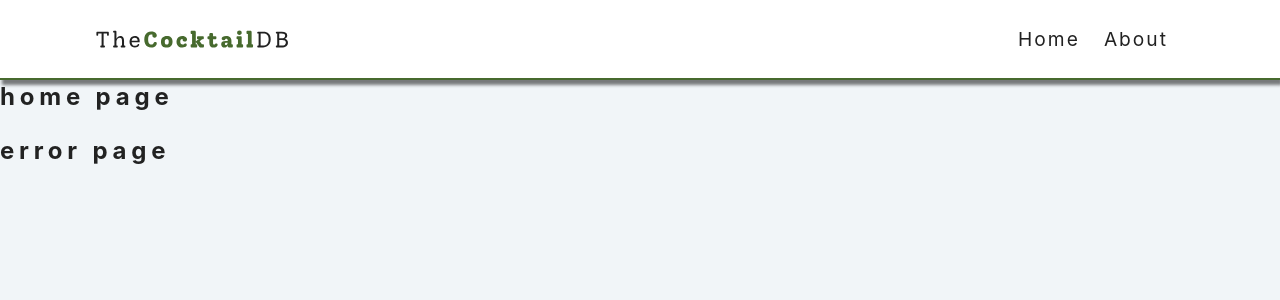
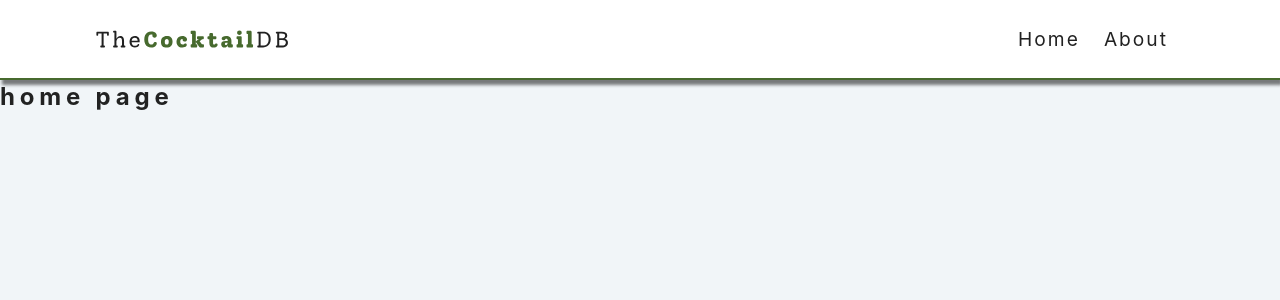
Before and after one commit to co-bby/Cocktails, a React (Create React App) app: page / in a window 1280 px wide. Shown: the top 300 px of the page. Built offline with nearby package versions, Linux system fonts and the light colour scheme.

Commit message:
error page setup

```diff
--- a/src/App.js
+++ b/src/App.js
@@ -11,20 +11,20 @@
   return (
     <Router>
       <Navbar />
-      <switch>
+      <Switch>
         <Route exact path="/">
           <Home />
         </Route>
-        <Route exact path="/about">
+        <Route path="/about">
           <About />
         </Route>
-        <Route exact path="/cocktail/:id">
+        <Route path="/cocktail/:id">
           <SingleCocktail />
         </Route>
-        <Route exact path="*">
+        <Route path="*">
           <Error />
         </Route>
-      </switch>
+      </Switch>
     </Router>
   )
 }
--- a/src/pages/Error.js
+++ b/src/pages/Error.js
@@ -1,11 +1,16 @@
-import React from 'react'
-import { Link } from 'react-router-dom'
+import React from "react"
+import { Link } from "react-router-dom"
 
 const Error = () => {
   return (
-    <div>
-      <h2>error page</h2>
-    </div>
+    <section className="error-page section">
+      <div className="error-container">
+        <h1>oops! It is a dead end</h1>
+        <Link to="/" className="btn btn-primary">
+          back home
+        </Link>
+      </div>
+    </section>
   )
 }
 
```
